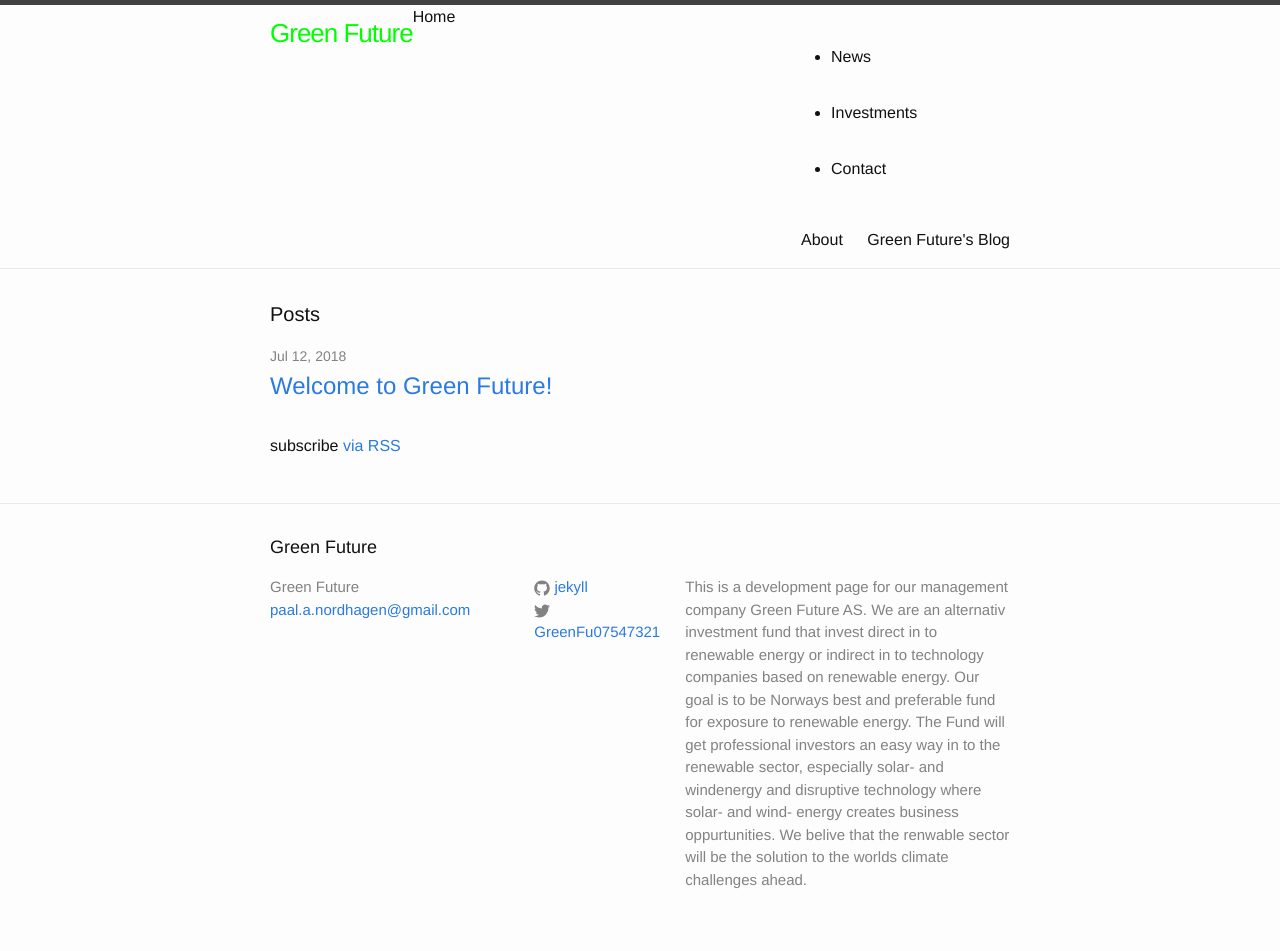
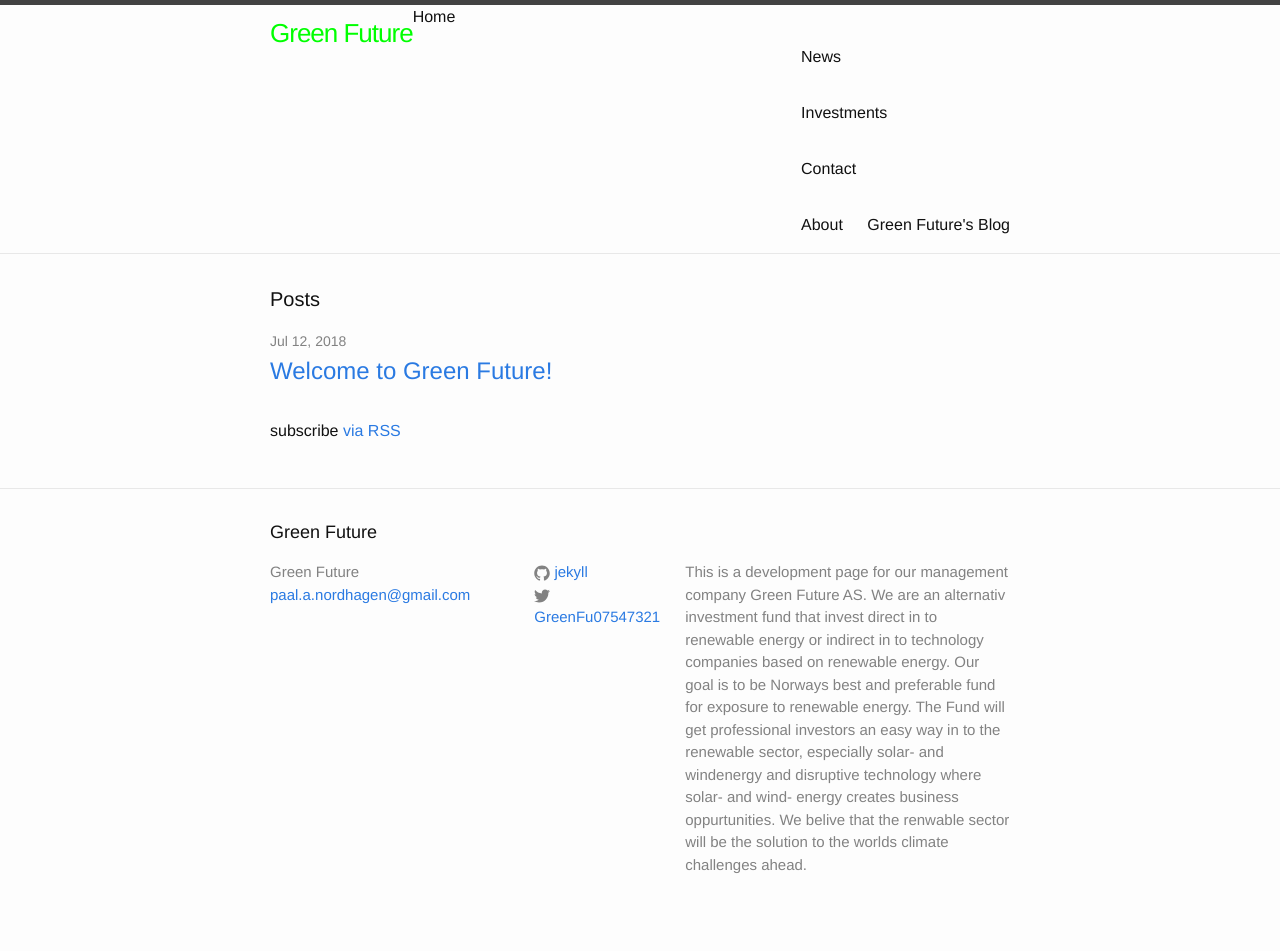
Before and after one commit to Paal-August/Paal-August.github.io, a Jekyll site: the page built from index.html, in a window 1280 px wide. Built offline with Jekyll 4.4.1, drawn with Linux system fonts in a browser that asks for light colours.

Commit message:
Update header.html

```diff
--- a/_includes/header.html
+++ b/_includes/header.html
@@ -15,13 +15,9 @@
         </svg>
       </a>
 
-        <div>
-          <ul>
-            <li>News</li>
-            <li>Investments</li>
-            <li>Contact</li>
-          </ul>
-        <div>
+        <div>News</div>
+        <div>Investments</div>
+        <div>Contact</div>
 
       <div class="trigger">
         {% for my_page in site.pages %}
```
